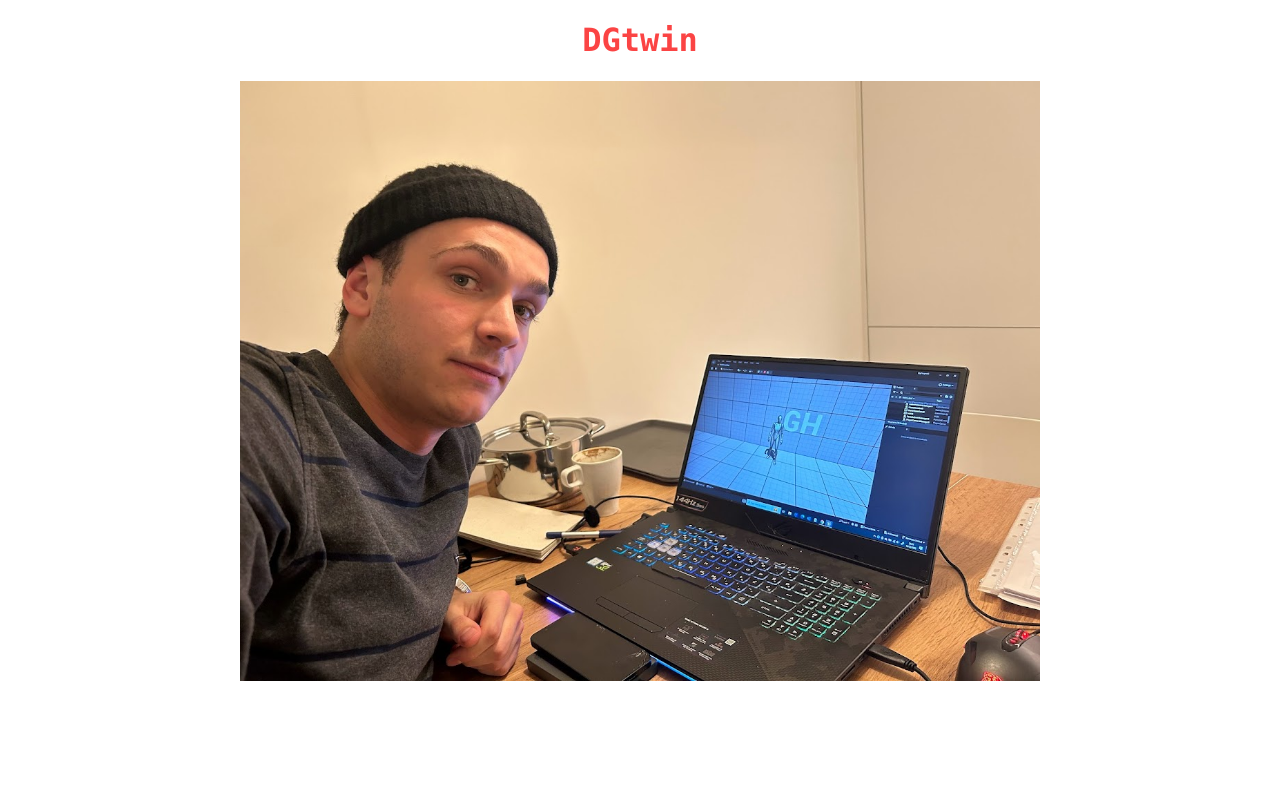
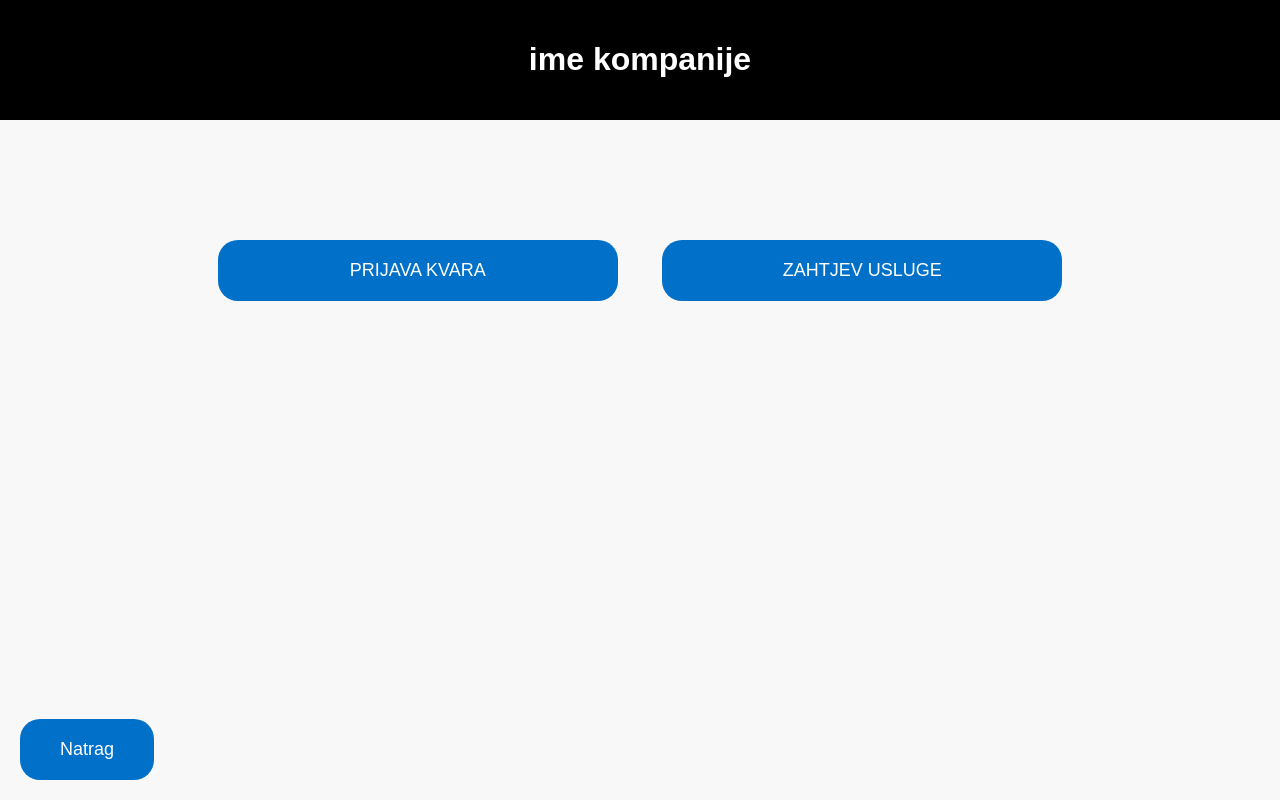
Before and after one commit to Bartul5/Bartul5.github.io, a plain HTML site: page DGtwin.html in a window 1280 px wide. Drawn offline with Linux system fonts and the light colour scheme.

Commit message:
Update DGtwin.html
Signed-off-by: Bartul5 <153936903+Bartul5@users.noreply.github.com>

```diff
--- a/DGtwin.html
+++ b/DGtwin.html
@@ -3,11 +3,119 @@
 <head>
     <meta charset="UTF-8">
     <meta name="viewport" content="width=device-width, initial-scale=1.0">
-    <link rel="stylesheet" type="text/css" href="style.css">
-    <title>DGtwin proba</title>
+    <title>ime kompanije</title>
+    <style>
+        body {
+            font-family: Arial, sans-serif;
+            margin: 0;
+            padding: 0;
+            background-color: #f8f8f8;
+        }
+        #header {
+            background-color: #000;
+            color: #fff;
+            text-align: center;
+            padding: 20px 0;
+        }
+        #content {
+            text-align: center;
+            margin-top: 100px; /* Ovo centriranje */
+        }
+        .button {
+            display: inline-block;
+            padding: 20px 40px;
+            background-color: #0070c9;
+            color: #fff;
+            text-decoration: none;
+            border-radius: 20px;
+            margin: 20px;
+            cursor: pointer;
+            width: 50%; /* Ovo postavljanje širine */
+            max-width: 400px;
+            font-size: 18px;
+            border: none;
+            transition: background-color 0.3s;
+        }
+        .button:hover {
+            background-color: #004b91;
+        }
+        .select {
+            margin-top: 20px;
+            display: none;
+        }
+        #backButton {
+            position: fixed;
+            bottom: 20px;
+            left: 20px;
+            background-color: #0070c9;
+            color: #fff;
+            border: none;
+            padding: 20px 40px;
+            border-radius: 20px;
+            cursor: pointer;
+            font-size: 18px;
+            transition: background-color 0.3s;
+        }
+        #backButton:hover {
+            background-color: #004b91;
+        }
+    </style>
 </head>
 <body>
-    <h1>DGtwin</h1>
-    <img src="IMG_3348.jpg" alt="EUREKA" class="center">
+    <div id="header">
+        <h1>ime kompanije</h1>
+    </div>
+    <div id="content">
+        <button class="button" onclick="showOptions('A')">PRIJAVA KVARA</button>
+        <button class="button" onclick="showOptions('B')">ZAHTJEV USLUGE</button>
+    </div>
+
+    <div id="options" class="select">
+        <button class="button" onclick="sendData(option + '1')">Opcija 1</button>
+        <button class="button" onclick="sendData(option + '2')">Opcija 2</button>
+        <button class="button" onclick="sendData(option + '3')">Opcija 3</button>
+    </div>
+
+    <button id="backButton" onclick="goBack()">Natrag</button>
+
+    <script>
+        var option;
+
+        window.addEventListener('popstate', function(event) {
+            goBack();
+        });
+
+        function showOptions(selectedOption) {
+            option = selectedOption;
+            document.getElementById("content").style.display = "none";
+            document.getElementById("options").style.display = "flex";
+            history.pushState(null, null, "");
+        }
+
+        function sendData(data) {
+            var jsonData = {
+                "data": data
+            };
+
+            var xhr = new XMLHttpRequest();
+            xhr.open("POST", "http://localhost:8000/receiveData", true); // Adjust URL accordingly
+            xhr.setRequestHeader("Content-Type", "application/json");
+            xhr.onreadystatechange = function () {
+                if (xhr.readyState === XMLHttpRequest.DONE) {
+                    if (xhr.status === 200) {
+                        alert("Poruka uspješno poslana na Unreal Engine!");
+                    } else {
+                        alert("Pogreška prilikom slanja poruke na Unreal Engine.");
+                    }
+                }
+            };
+            xhr.send(JSON.stringify(jsonData));
+        }
+
+        function goBack() {
+            document.getElementById("content").style.display = "block";
+            document.getElementById("options").style.display = "none";
+        }
+    </script>
 </body>
 </html>
```
